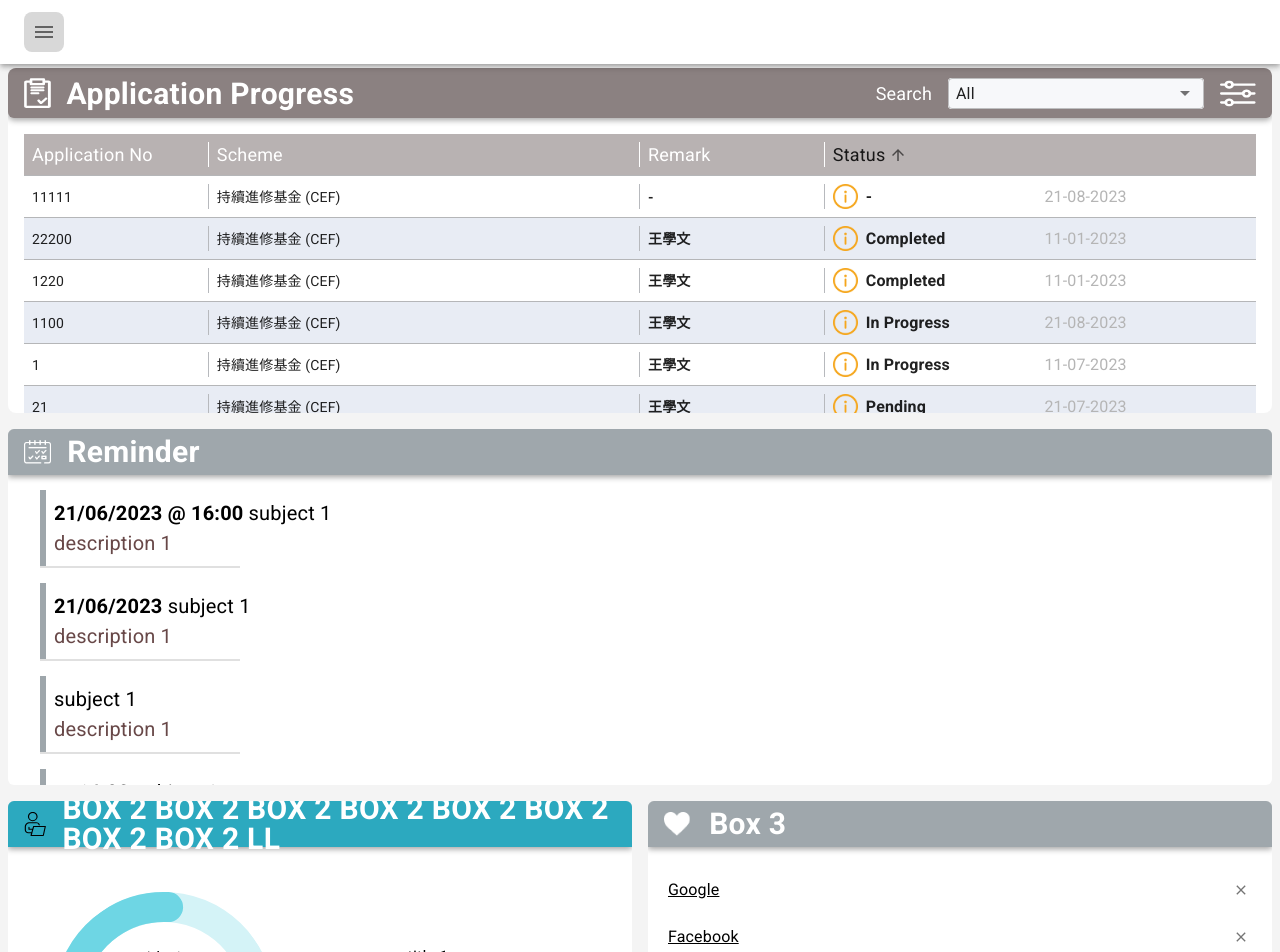
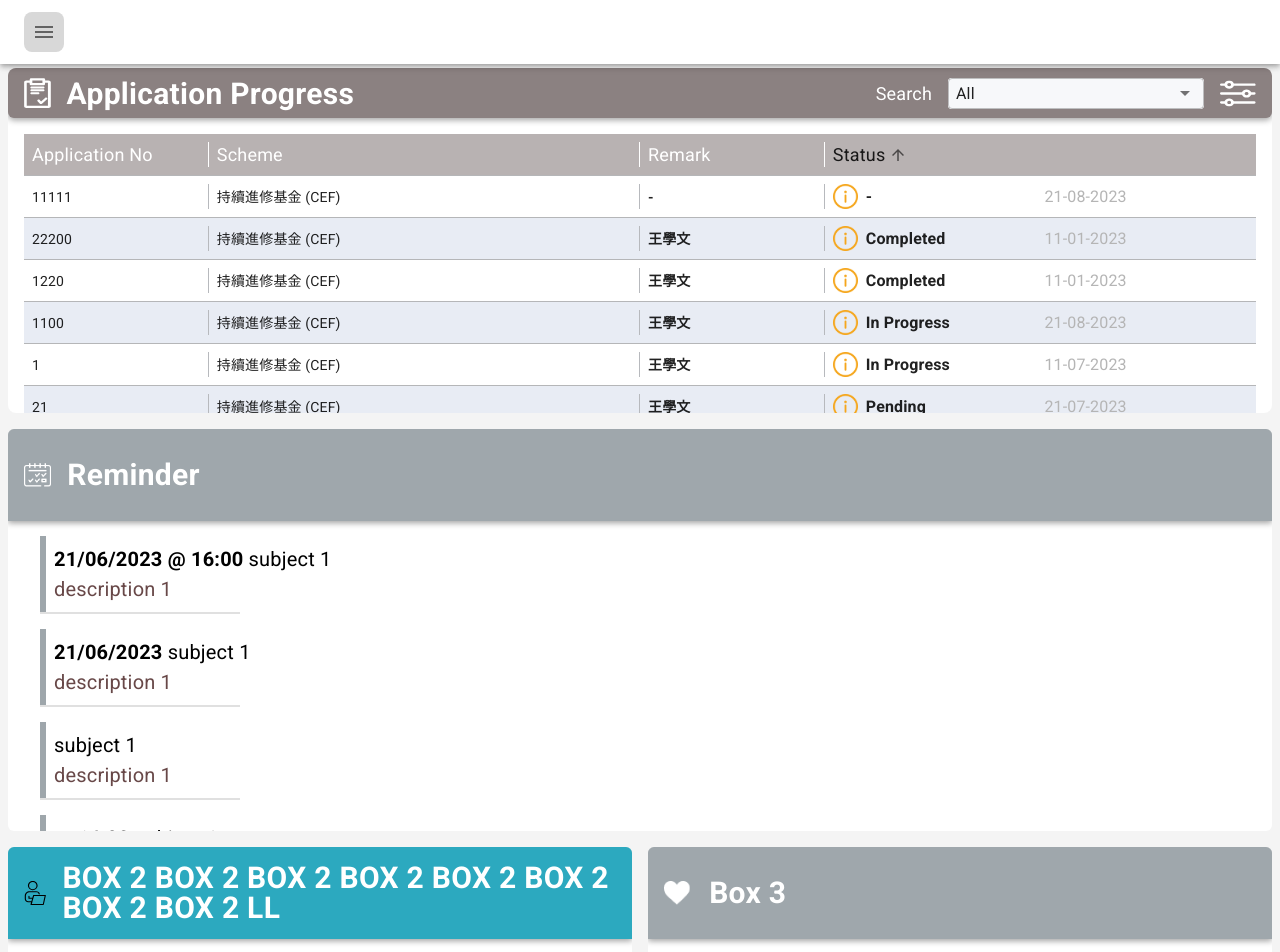
Before and after one commit to Zaka-Ullah/shahid-jon-forgot-password-, a React (Create React App) app: page / in a window 1280 px wide. Shown: the top 952 px of the page. Built offline with nearby package versions, Linux system fonts and the light colour scheme.

Commit message:
Changes in layer4

```diff
--- a/src/components/Layer4/components/CEF.tsx
+++ b/src/components/Layer4/components/CEF.tsx
@@ -15,13 +15,14 @@ import { useHomeContext } from "contexts/HomeContext";
 type Props = {
   hasreminder: boolean;
   allHeaderHeight: number;
-  setAllHeaderHeight: React.Dispatch<React.SetStateAction<number>>;
+
+  cefTitleRef: React.RefObject<HTMLDivElement | null>;
 };
 
 const CIRCLCUT = 70;
 
 const CEF = (props: Props) => {
-  const { hasreminder,allHeaderHeight,setAllHeaderHeight } = props;
+  const { hasreminder,allHeaderHeight,cefTitleRef } = props;
   const [cefBalanceData, setCefBalanceData] = useState<CefBalanceDataType>({
     accountBalance: 0,
     count: 0,
@@ -59,13 +60,13 @@ const CEF = (props: Props) => {
 
   return (
     <Layer4BoxTemplate
-    current="cef"
       title="BOX 2 BOX 2 BOX 2 BOX 2 BOX 2 BOX 2 BOX 2 BOX 2 LL"
       icon={iconsData.cef}
       headerbgcolor="#2ca9bf"
       canscroll={false}
       allHeaderHeight={allHeaderHeight}
-      setAllHeaderHeight={setAllHeaderHeight}
+      cefTitleRef={cefTitleRef}
+      currentHeader="cef"
     >
       <StyledContentBox
         className="content-box"
--- a/src/components/Layer4/components/Favourite.tsx
+++ b/src/components/Layer4/components/Favourite.tsx
@@ -13,7 +13,7 @@ import ConfirmsButtons from "../../ConfirmsButtons";
 
 type Props = {
   allHeaderHeight: number;
-  setAllHeaderHeight: React.Dispatch<React.SetStateAction<number>>;
+  favouriteTitleRef: React.RefObject<HTMLDivElement | null>;
 };
 
 const underlineString = "----------";
@@ -22,7 +22,7 @@ const FAVOURITE_ITEMS_LEN_MAX = 6;
 const Favourite = (props: Props) => {
   const { reloadFavouriteList, onReloadFavouriteList, onReloadOptions } =
     useHomeContext();
-  const {allHeaderHeight,setAllHeaderHeight}=props
+  const {allHeaderHeight,favouriteTitleRef}=props
   const [favouriteItems, setFavouriteItems] = useState<FavouriteItemType[]>([]);
   const [deleteDialog, setDeleteDialog] = useState<FavouriteDialogType>({
     open: false,
@@ -62,10 +62,11 @@ const Favourite = (props: Props) => {
   }, [reloadFavouriteList]);
 
   return (
-    <Layer4BoxTemplate title="Box 3" current="favourite" icon={iconsData.favourite}
+    <Layer4BoxTemplate title="Box 3"  icon={iconsData.favourite}
       allHeaderHeight={allHeaderHeight}
-      setAllHeaderHeight={setAllHeaderHeight}
-     canscroll={false}>
+       favouriteTitleRef={favouriteTitleRef}
+     canscroll={false}  currentHeader="favourite">
+
       <Box className="content-box">
         <Box p={2} px={2.5} height="100%" boxSizing="border-box">
           {favouriteItems.length < 1 && (
--- a/src/components/Layer4/components/Layer4BoxTemplate.tsx
+++ b/src/components/Layer4/components/Layer4BoxTemplate.tsx
@@ -6,7 +6,7 @@ import {
   useTheme,
 } from "@mui/material";
 import { useRef } from "react";
-import { useEffect, useState } from "react";
+import { useEffect} from "react";
 import Img from "../../Img";
 import { ChildrenType } from "types/types";
 
@@ -21,8 +21,10 @@ type Props = {
   headerbgcolor?: string;
   canscroll?: boolean;
   allHeaderHeight: number;
-  setAllHeaderHeight: React.Dispatch<React.SetStateAction<number>>;
-  current: string;
+  currentHeader:string;
+  cefTitleRef?:React.RefObject<HTMLDivElement | null>;
+  remainderTitleRef?:React.RefObject<HTMLDivElement | null>;
+  favouriteTitleRef?:React.RefObject<HTMLDivElement | null>;
 };
 
 const Layer4BoxTemplate = (props: Props) => {
@@ -38,41 +40,13 @@ const Layer4BoxTemplate = (props: Props) => {
     headerbgcolor = "#9fa7ac",
     canscroll = true,
     allHeaderHeight,
-    setAllHeaderHeight,
-    current,
-  } = props;
+    currentHeader,
+    cefTitleRef,
+    remainderTitleRef,
+    favouriteTitleRef,
+  }=props
   useEffect(() => {
-    const resizeObserver = new ResizeObserver((entries) => {
-      for (const entry of entries) {
-        const { height } = entry.contentRect;
-        if (allHeaderHeight < height) {
-          setAllHeaderHeight(height);
-        }
-      }
-    });
-    if (current === "cef") {
-      setTimeout(() => {
-        if (typographyRef.current) {
-          resizeObserver.observe(typographyRef.current);
-        }
-      }, 20);
-    } else if (current === "favourite") {
-      setTimeout(() => {
-        if (typographyRef.current) {
-          resizeObserver.observe(typographyRef.current);
-        }
-      }, 40);
-    } else {
-      setTimeout(() => {
-        if (typographyRef.current) {
-          resizeObserver.observe(typographyRef.current);
-        }
-      }, 60);
-    }
-
-    return () => {
-      resizeObserver.disconnect();
-    };
+   console.log("all header height is" ,allHeaderHeight)
   }, []);
 
   return (
@@ -81,23 +55,22 @@ const Layer4BoxTemplate = (props: Props) => {
         headerbgcolor={headerbgcolor}
         locale={locale}
         onlyLargeScreen={onlyLargeScreen}
+        {...(currentHeader === "remainder" ? { ref: remainderTitleRef } : currentHeader === "cef" ? {ref:cefTitleRef}:{ref:favouriteTitleRef})}
+        height={allHeaderHeight}
+        sx={{height:`${allHeaderHeight !== 0 ? `${allHeaderHeight}px`:"100%" }`}}
       >
         <Img src={icon} alt="icon" />
-        {allHeaderHeight !== 0 ? (
-          <StyledHeadTitle
-            className="title"
-            height={allHeaderHeight}
-            ref={typographyRef}
-          >
+         {
+           currentHeader === "cef" ?
+          <Typography className="title" >
             {/* <FormattedMessage id={title} /> */}
-            <Typography className="title">{title}</Typography>
-          </StyledHeadTitle>
-        ) : (
-          <Typography className="title" ref={typographyRef}>
+            <Typography className="title" >{title}</Typography>
+          </Typography>:<Typography className="title" >
             {/* <FormattedMessage id={title} /> */}
-            <Typography className="title">{title}</Typography>
+            <Typography className="title" >{title}</Typography>
           </Typography>
-        )}
+}
+
       </StyledHeadBox>
 
       <StyledContentBox {...{ canscroll }}>{children}</StyledContentBox>
@@ -125,9 +98,10 @@ const StyledHeadBox = styled(Box)<{
     onlyLargeScreen = false,
     theme,
   }) => ({
-    height: "100%",
+
     // whiteSpace: "nowrap",
     // minHeight: 50,
+    height:"100%",
     display: "flex",
     padding: "8px 16px",
     gap: 16,
--- a/src/components/Layer4/components/Reminder.tsx
+++ b/src/components/Layer4/components/Reminder.tsx
@@ -7,18 +7,18 @@ import reminder from "../../../services/getReminder.json";
 
 interface Props {
   allHeaderHeight: number;
-  setAllHeaderHeight: React.Dispatch<React.SetStateAction<number>>;
-  // Add other props if your component has more props
+  remainderTitleRef: React.RefObject<HTMLDivElement | null>;
 }
 const Remainder = (props: Props) => {
-  const {allHeaderHeight,setAllHeaderHeight}=props
+  const {allHeaderHeight,remainderTitleRef}=props
   const [schedules] = useState<ScheduleType[]>(reminder);
 
   return (
     //title="BOX1" PLS try with all the length of title, i.e small,medium and long title
-    <Layer4BoxTemplate title="Reminder " current="remainder" icon={iconsData.reminder}
+    <Layer4BoxTemplate title="Reminder " icon={iconsData.reminder}
       allHeaderHeight={allHeaderHeight}
-      setAllHeaderHeight={setAllHeaderHeight}
+      currentHeader="remainder"
+      remainderTitleRef={remainderTitleRef}
      >
       <Box py={0} px={4} height="100%" boxSizing="border-box">
         <StyledContentBox className="content-box">
--- a/src/components/Layer4/index.tsx
+++ b/src/components/Layer4/index.tsx
@@ -1,34 +1,98 @@
 import { Box, Grid, styled } from "@mui/material";
 import { Reminder, CEF, Favourite } from "./components";
-import { useMemo, useState } from "react";
+import { useEffect, useMemo, useState, useRef } from "react";
 import { useHomeContext } from "contexts/HomeContext";
 import useMediaBreakpoints from "hooks/useMediaBreakpoints";
 
 type Props = {};
-type headerHeight={
-  CEF:number,
-   Remainder:number,
-   Favourite:number
+type headerHeight = {
+  CEF: number;
+  Remainder: number;
+  Favourite: number;
+};
 
+const Layer4 = (props: Props) => {
+  const remainderTitleRef = useRef<HTMLDivElement | null>(null);
+  const cefTitleRef = useRef<HTMLDivElement | null>(null);
+  const favouriteTitleRef = useRef<HTMLDivElement | null>(null);
 
-}
-const Layer4 = (props: Props) => {
+  const [greaterHeightTitleRef, setGreaterHeightTitleRef] = useState<
+    React.RefObject<HTMLDivElement | null>
+  >(useRef<HTMLDivElement | null>(null));
+
   const [reminder] = useState(true);
   const [cef] = useState(true);
+  const [windowWidth, setWindowWidth] = useState<number>(window.innerWidth);
   const { tabs, messageDisplay } = useHomeContext();
   const { rangeTabletBreakpoint } = useMediaBreakpoints();
-  const [allHeaderHeight,setAllHeaderHeight]=useState<number>(0)
-
+  const [allHeaderHeight, setAllHeaderHeight] = useState<number>(0);
   const isGroupWithL2 = useMemo(() => {
     return tabs?.length < 1 && !messageDisplay;
   }, [tabs, messageDisplay]);
-   console.log("main Layer4")
+
+  useEffect(() => {
+    setTimeout(() => {
+      let cefTitleHeight: number | undefined =
+        cefTitleRef.current?.getBoundingClientRect().height;
+      let remainderTitleHeight: number | undefined =
+        remainderTitleRef.current?.getBoundingClientRect().height;
+      let favouriteTitleHeight: number | undefined =
+        favouriteTitleRef.current?.getBoundingClientRect().height;
+      let greater:number = 0;
+      if (
+        cefTitleHeight !== undefined &&
+        remainderTitleHeight !== undefined &&
+        favouriteTitleHeight !== undefined
+      ) {
+        if (cefTitleHeight > greater) {
+          greater = cefTitleHeight;
+          setGreaterHeightTitleRef(cefTitleRef);
+        }
+        if (remainderTitleHeight > greater) {
+          greater = remainderTitleHeight;
+          setGreaterHeightTitleRef(remainderTitleRef);
+        }
+        if (favouriteTitleHeight > greater) {
+          greater = favouriteTitleHeight;
+
+          setGreaterHeightTitleRef(favouriteTitleRef);
+        }
+        setAllHeaderHeight(greater);
+      }
+    }, 50);
+    window.addEventListener("resize", handleResize);
+    // Remove the event listener when the component unmounts
+    return () => {
+      window.removeEventListener("resize", handleResize);
+    };
+  }, []);
+  function handleResize() {
+    setWindowWidth(window.innerWidth);
+  }
+  useEffect(() => {
+    console.log(greaterHeightTitleRef);
+    if (greaterHeightTitleRef !== null) {
+      console.log(greaterHeightTitleRef.current?.getBoundingClientRect());
+      setAllHeaderHeight(0);
+      setTimeout(() => {
+        let greater =
+          greaterHeightTitleRef.current?.getBoundingClientRect().height;
+        if (greater !== undefined) {
+          console.log("greater is ", greater);
+          setAllHeaderHeight(greater);
+        }
+      }, 0);
+    }
+  }, [windowWidth]);
   return (
     <Box>
       <StyledGrid spacing={2} container>
         {reminder && (
           <Grid item xs={12} md={12} lg={6}>
-            <Reminder allHeaderHeight={allHeaderHeight} setAllHeaderHeight={setAllHeaderHeight}/>
+            <Reminder
+              allHeaderHeight={allHeaderHeight}
+              remainderTitleRef={remainderTitleRef}
+            />
           </Grid>
         )}
         {cef && (
@@ -38,7 +102,11 @@ const Layer4 = (props: Props) => {
             md={isGroupWithL2 ? 12 : 6}
             lg={reminder ? (isGroupWithL2 ? 6 : 3) : 6}
           >
-            <CEF hasreminder={reminder} allHeaderHeight={allHeaderHeight} setAllHeaderHeight={setAllHeaderHeight} />
+            <CEF
+              hasreminder={reminder}
+              allHeaderHeight={allHeaderHeight}
+              cefTitleRef={cefTitleRef}
+            />
           </Grid>
         )}
         {!isGroupWithL2 && (
@@ -48,7 +116,10 @@ const Layer4 = (props: Props) => {
             md={reminder ? 6 : rangeTabletBreakpoint ? 6 : 6}
             lg={reminder ? 3 : 0}
           >
-            <Favourite  allHeaderHeight={allHeaderHeight} setAllHeaderHeight={setAllHeaderHeight}  />
+            <Favourite
+              allHeaderHeight={allHeaderHeight}
+              favouriteTitleRef={favouriteTitleRef}
+            />
           </Grid>
         )}
       </StyledGrid>
```
